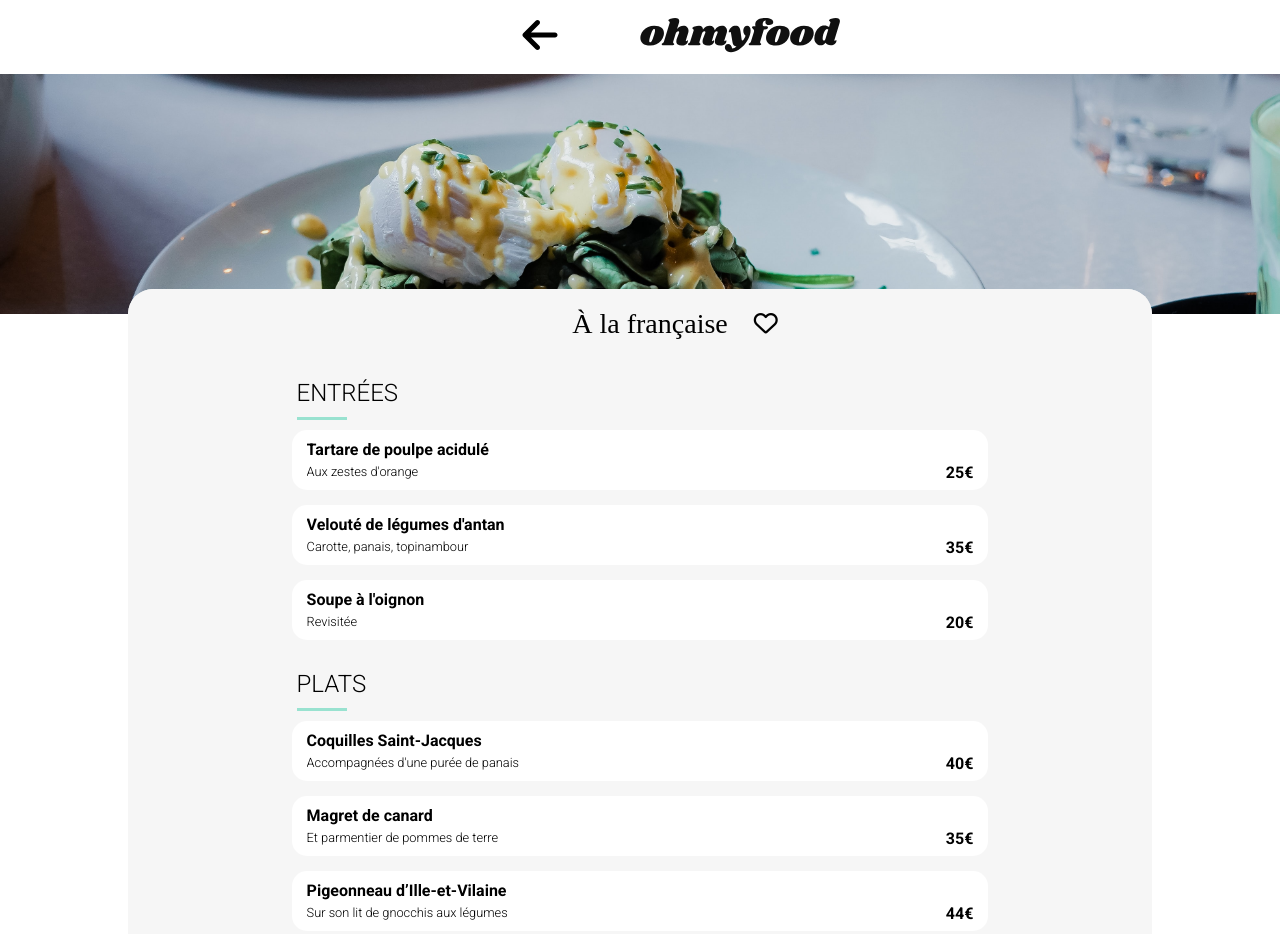
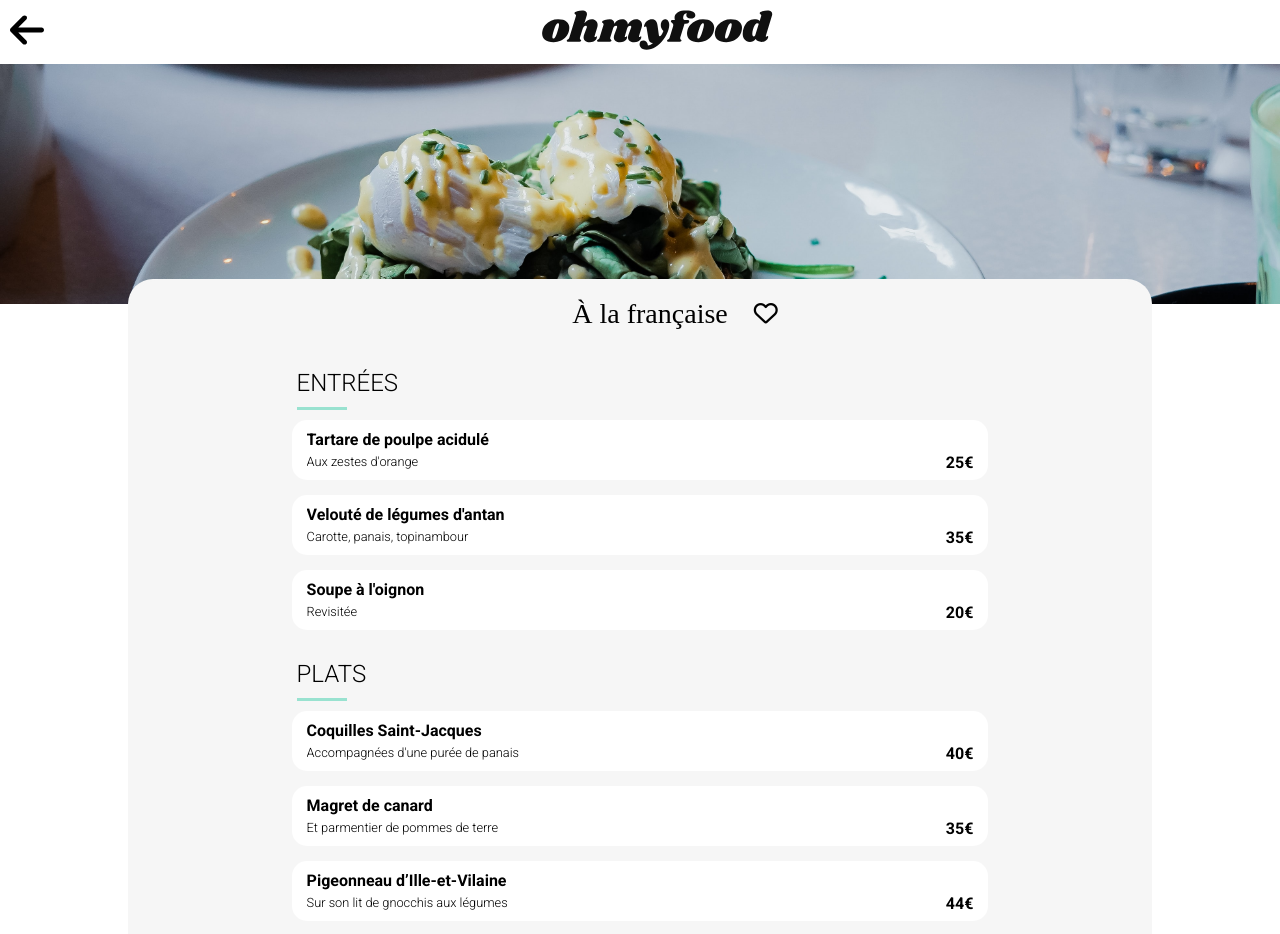
Before and after one commit to Soulismo/Projet4, a plain HTML site: page Restaurant/a-la-francaise.html in a window 1280 px wide. Shown: the top 934 px of the page. Drawn offline with Linux system fonts and the light colour scheme; a web font is replaced by a local one.

Commit message:
Ajout du loader & des detais

```diff
--- a/SASS/restaurant.scss
+++ b/SASS/restaurant.scss
@@ -31,27 +31,27 @@ main {
   flex-direction: column;
   justify-content: center;
   position: relative;
-  &__arrow-left {
-    position: absolute;
-    top: 14px;
-    left: 14px;
-    font-size: 1.5rem;
+  .arrow-left {
+    font-size: 30px;
+    margin-right: auto;
+    color: rgb(53, 53, 53);
   }
   &__logo {
     justify-content: center;
     display: flex;
-    padding: 15px;
+    padding: 10px;
     box-shadow: 0 2px 4px rgba(0, 0, 0, 0.15);
     z-index: 2;
     @media screen and (min-width: 768px) {
       box-shadow: none;
     }
     img {
-      width: 200px;
+      width: 100%;
       height: 40px;
     }
   }
 }
+
 /*******Reglage de la photo d'accueill des pages restaurants ****************/
 .accueil-image-restaurant {
   height: 240px;
@@ -67,7 +67,7 @@ main {
   display: flex;
   align-items: center;
   background-color: $primary-background;
-  border-radius: 25px 25px 0 0;
+  border-radius: 35px 35px 0 0;
   position: relative;
   @media screen and (min-width: 768px) {
     width: 100%;
--- a/SASS/style.scss
+++ b/SASS/style.scss
@@ -428,8 +428,8 @@ h2 {
   position: fixed;
   height: 100%;
   width: 100%;
-  background-color: rgba(94, 91, 91, 0.299);
-  z-index: 99999;
+  background-color: rgba(255, 255, 255, 0.299);
+  z-index: 10;
   top: 0;
   left: 0;
   animation: fadeOut 1.5s cubic-bezier(0.18, 0.89, 0.32, 1.28) 1.5s forwards;
@@ -438,9 +438,9 @@ h2 {
 .loader {
   height: 200px;
   width: 200px;
-  border-top: 8px solid #9356dc;
+  border-top: 8px solid $color-elipse;
   border-right: 8px solid transparent;
-  border-bottom: 8px solid transparent;
+  border-bottom: 8px solid $footer-background;
   border-left: 8px solid transparent;
   border-radius: 100px;
   animation: rotateLoader 1s linear infinite;
```
Also changed, not shown: SASS/restaurant.css, SASS/style.css, 2 other files.
